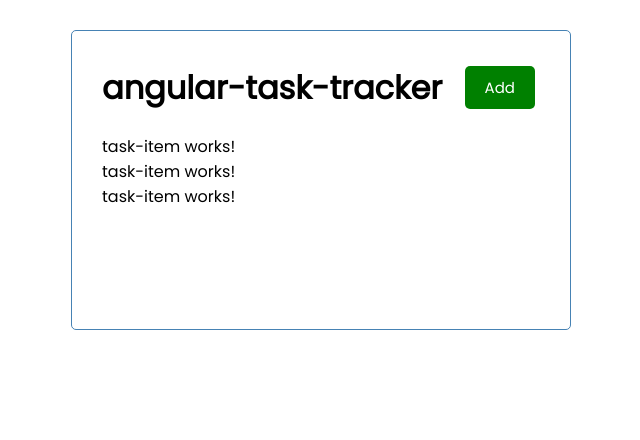
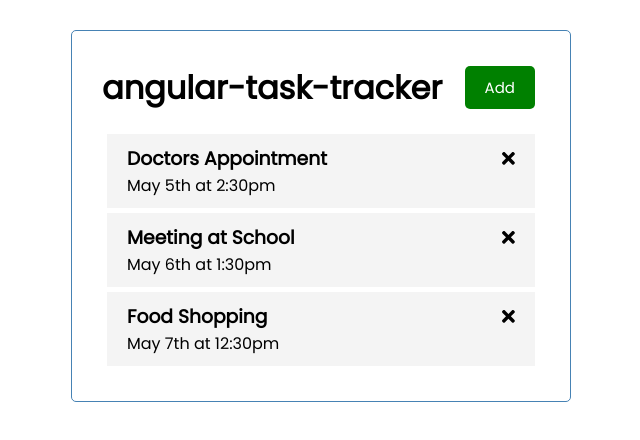
Before and after one commit to francosbenitez/angular-task-tracker, an Angular app: page / in a window 1280 px wide. Shown: the top 440 px of the page, without its empty margins (319-959 px from the left). Built offline with nearby package versions, Linux system fonts and the light colour scheme.

Commit message:
feat: add fontawesome package

```diff
--- a/package.json
+++ b/package.json
@@ -18,6 +18,11 @@
     "@angular/platform-browser": "~13.1.0",
     "@angular/platform-browser-dynamic": "~13.1.0",
     "@angular/router": "~13.1.0",
+    "@fortawesome/angular-fontawesome": "^0.10.1",
+    "@fortawesome/fontawesome-svg-core": "~1.2.36",
+    "@fortawesome/free-brands-svg-icons": "^5.15.4",
+    "@fortawesome/free-regular-svg-icons": "^5.15.4",
+    "@fortawesome/free-solid-svg-icons": "^5.15.4",
     "rxjs": "~7.4.0",
     "tslib": "^2.3.0",
     "zone.js": "~0.11.4"
--- a/src/app/app.module.ts
+++ b/src/app/app.module.ts
@@ -6,6 +6,7 @@ import { HeaderComponent } from './components/header/header.component';
 import { ButtonComponent } from './components/button/button.component';
 import { TasksComponent } from './components/tasks/tasks.component';
 import { TaskItemComponent } from './components/task-item/task-item.component';
+import { FontAwesomeModule } from '@fortawesome/angular-fontawesome';
 
 @NgModule({
   declarations: [
@@ -16,7 +17,8 @@ import { TaskItemComponent } from './components/task-item/task-item.component';
     TaskItemComponent
   ],
   imports: [
-    BrowserModule
+    BrowserModule,
+    FontAwesomeModule
   ],
   providers: [],
   bootstrap: [AppComponent]
--- a/src/app/components/task-item/task-item.component.css
+++ b/src/app/components/task-item/task-item.component.css
@@ -0,0 +1,16 @@
+.task {
+  background: #f4f4f4;
+  margin: 5px;
+  padding: 10px 20px;
+  cursor: pointer;
+}
+
+.task.reminder {
+  border-left: 5px solid green;
+}
+
+.task h3 {
+  display: flex;
+  align-items: center;
+  justify-content: space-between;
+}
--- a/src/app/components/task-item/task-item.component.html
+++ b/src/app/components/task-item/task-item.component.html
@@ -1 +1,10 @@
-<p>task-item works!</p>
+<!-- <p>task-item works!</p> -->
+<div class="task">
+  <h3>
+    {{ task.text }}
+    <fa-icon [icon]="faTimes"></fa-icon>
+  </h3>
+  <p>
+    {{ task.day }}
+  </p>
+</div>
--- a/src/app/components/task-item/task-item.component.ts
+++ b/src/app/components/task-item/task-item.component.ts
@@ -1,5 +1,6 @@
 import { Component, OnInit, Input } from '@angular/core';
 import { Task } from '../../Task'
+import { faTimes } from '@fortawesome/free-solid-svg-icons';
 
 @Component({
   selector: 'app-task-item',
@@ -10,6 +11,8 @@ export class TaskItemComponent implements OnInit {
   // @Input() task: Task;
   @Input() task!: Task;
 
+  faTimes = faTimes;
+
   constructor() { }
 
   ngOnInit(): void {
```
Also changed, not shown: 1 other file (tests, documents, lock files or other folders).
